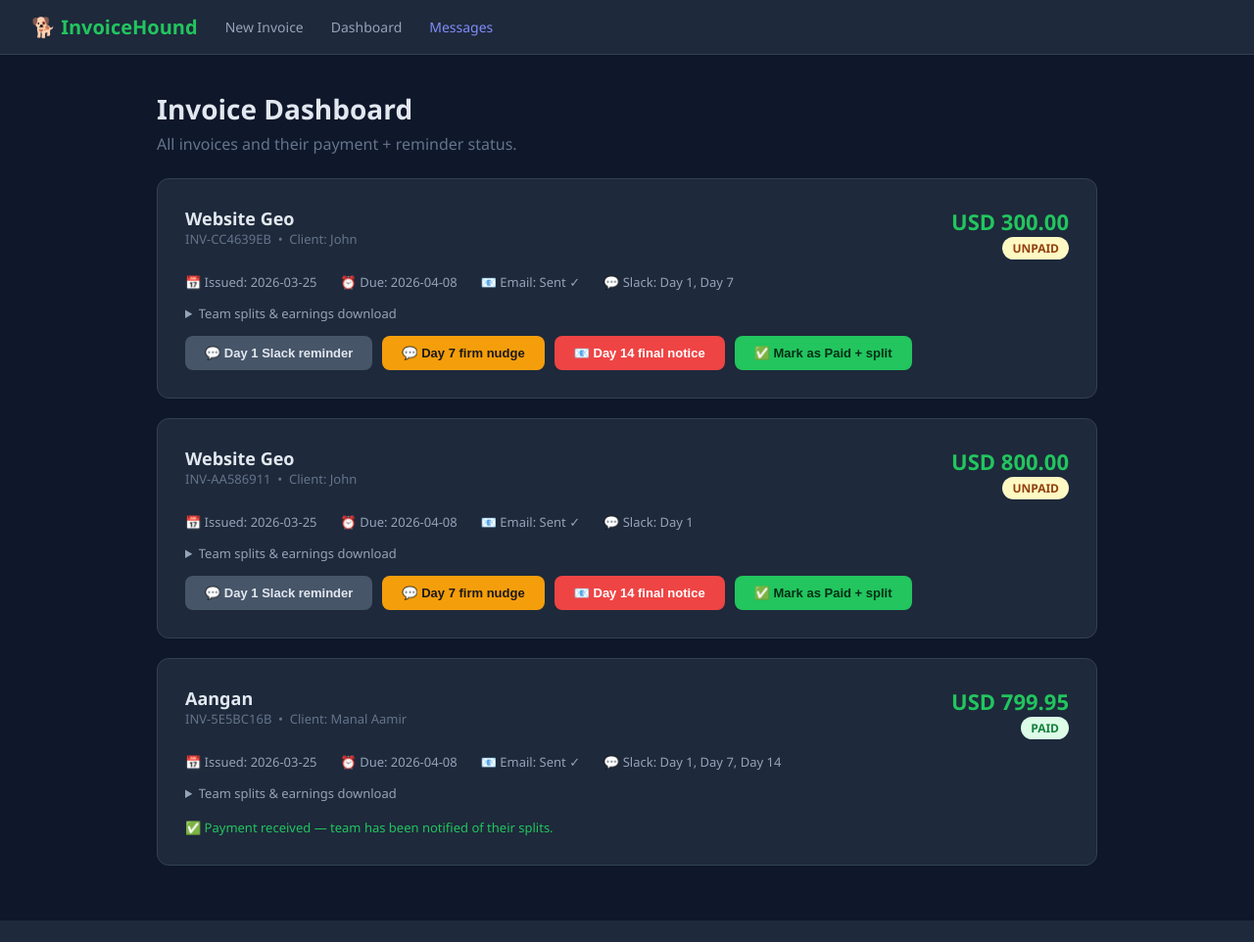
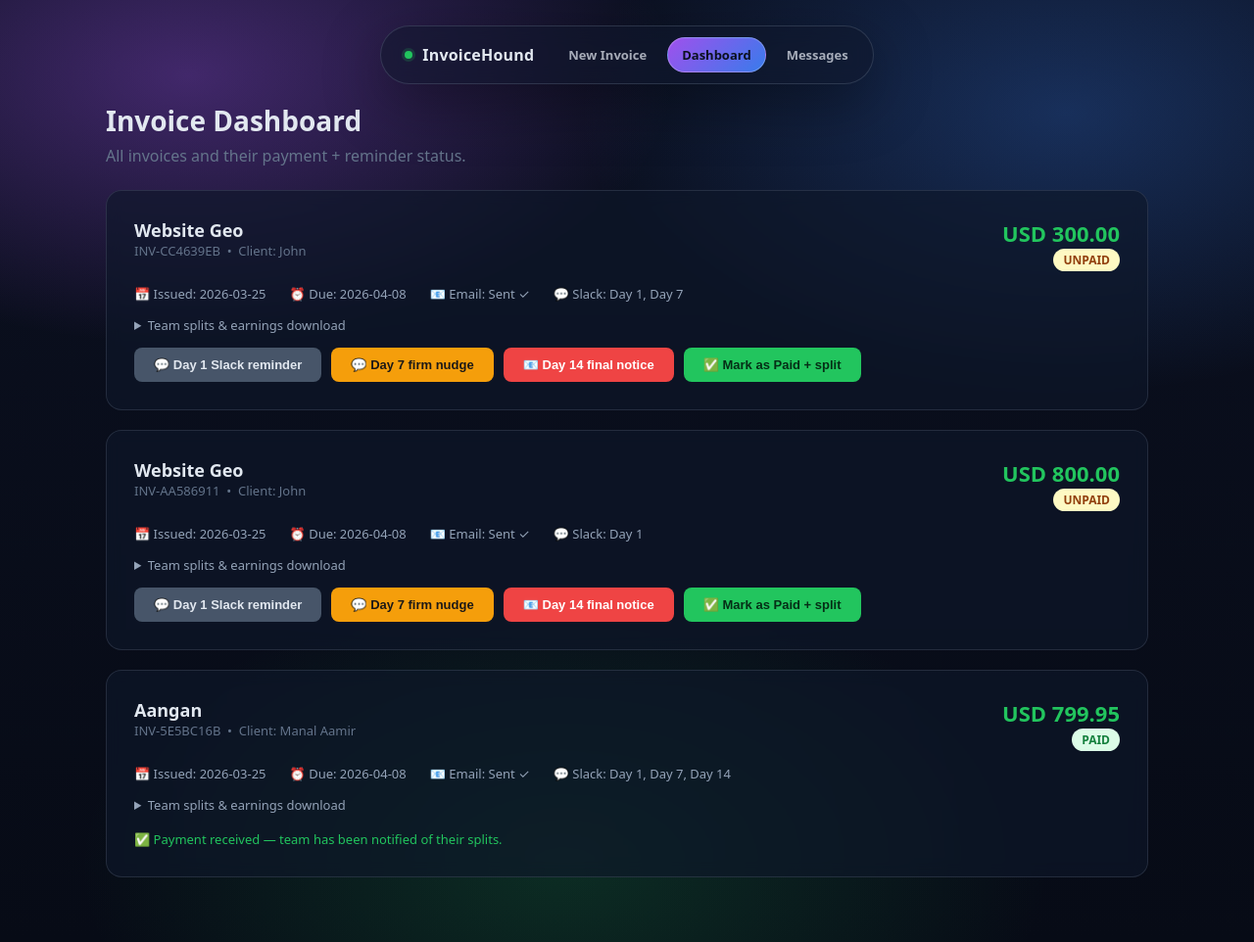
Before and after one commit to manal-aamir/launchmind-SIXSEVEN, a Flask app: page /dashboard in a window 1280 px wide. Shown: the whole page at 98% size. Before the commit the page ends 940 px from the top, so only its background shows below. Run offline with Flask 3, Linux system fonts and the light colour scheme.

Commit message:
Apply unified gradient theme and consistent pill navbar
- Update base.html to match new gradient/glass theme
- Use a single pill navbar with active link highlighting
- Fix dashboard empty-state link to /invoice

Made-with: Cursor

```diff
--- a/templates/base.html
+++ b/templates/base.html
@@ -6,16 +6,93 @@
   <title>InvoiceHound 🐕 {% block title %}{% endblock %}</title>
   <style>
     *, *::before, *::after { box-sizing: border-box; margin: 0; padding: 0; }
-    body { font-family: 'Segoe UI', Arial, sans-serif; background: #0f172a; color: #e2e8f0; min-height: 100vh; }
-    nav { background: #1e293b; padding: 14px 32px; display: flex; align-items: center; gap: 28px;
-          border-bottom: 1px solid #334155; }
-    nav .brand { font-size: 20px; font-weight: 700; color: #22c55e; text-decoration: none; }
-    nav a { color: #94a3b8; text-decoration: none; font-size: 14px; }
-    nav a:hover { color: #e2e8f0; }
-    .container { max-width: 1000px; margin: 0 auto; padding: 36px 20px; }
+
+    /* ── Theme (gradient + glass) ───────────────────────────────────── */
+    body {
+      font-family: ui-sans-serif, system-ui, -apple-system, "Segoe UI", Arial, sans-serif;
+      color: #e2e8f0;
+      min-height: 100vh;
+      background:
+        radial-gradient(900px 500px at 15% 8%, rgba(168, 85, 247, .35), transparent 55%),
+        radial-gradient(900px 520px at 85% 12%, rgba(59, 130, 246, .28), transparent 55%),
+        radial-gradient(900px 520px at 45% 92%, rgba(34, 197, 94, .18), transparent 55%),
+        linear-gradient(180deg, #0b1020 0%, #070b16 100%);
+    }
+
+    .page {
+      max-width: 1100px;
+      margin: 0 auto;
+      padding: 26px 18px 46px;
+    }
+
+    /* ── Navbar (pill) ─────────────────────────────────────────────── */
+    .topbar {
+      display: flex;
+      align-items: center;
+      justify-content: center;
+      margin-bottom: 18px;
+    }
+    .nav-pill {
+      display: flex;
+      align-items: center;
+      gap: 6px;
+      padding: 10px 10px;
+      border-radius: 999px;
+      border: 1px solid rgba(148, 163, 184, .22);
+      background: rgba(15, 23, 42, .55);
+      backdrop-filter: blur(10px);
+      box-shadow: 0 18px 60px rgba(0, 0, 0, .35);
+    }
+    .brand {
+      display: inline-flex;
+      align-items: center;
+      gap: 10px;
+      padding: 8px 14px;
+      border-radius: 999px;
+      font-weight: 800;
+      text-decoration: none;
+      color: #e2e8f0;
+      letter-spacing: .2px;
+    }
+    .brand .dot {
+      width: 8px;
+      height: 8px;
+      border-radius: 999px;
+      background: #22c55e;
+      box-shadow: 0 0 0 3px rgba(34, 197, 94, .18);
+    }
+    .nav-link {
+      text-decoration: none;
+      font-size: 13px;
+      font-weight: 700;
+      color: rgba(226, 232, 240, .72);
+      padding: 8px 14px;
+      border-radius: 999px;
+      border: 1px solid transparent;
+      transition: background .15s, border-color .15s, color .15s;
+    }
+    .nav-link:hover {
+      color: #e2e8f0;
+      background: rgba(148, 163, 184, .10);
+      border-color: rgba(148, 163, 184, .18);
+    }
+    .nav-link.active {
+      color: #0b1020;
+      background: linear-gradient(135deg, rgba(168, 85, 247, .95), rgba(59, 130, 246, .95));
+      border-color: rgba(255, 255, 255, .25);
+    }
+
+    .container { padding: 0; }
     h1 { font-size: 28px; margin-bottom: 6px; }
     h2 { font-size: 20px; margin-bottom: 14px; color: #cbd5e1; }
-    .card { background: #1e293b; border: 1px solid #334155; border-radius: 12px; padding: 28px; margin-bottom: 20px; }
+    .card {
+      background: rgba(15, 23, 42, .65);
+      border: 1px solid rgba(148, 163, 184, .18);
+      border-radius: 16px;
+      padding: 28px;
+      margin-bottom: 20px;
+      backdrop-filter: blur(8px);
+    }
     label { display: block; font-size: 13px; color: #94a3b8; margin-bottom: 5px; margin-top: 14px; }
     input, select, textarea {
       width: 100%; padding: 9px 12px; background: #0f172a; border: 1px solid #334155;
@@ -50,13 +127,17 @@
   </style>
 </head>
 <body>
-<nav>
-  <a href="/" class="brand">🐕 InvoiceHound</a>
-  <a href="/invoice">New Invoice</a>
-  <a href="/dashboard">Dashboard</a>
-  <a href="/messages" style="color:#818cf8">Messages</a>
-</nav>
-<div class="container">
+<div class="page">
+  <div class="topbar">
+    <nav class="nav-pill">
+      <a href="/invoice" class="brand"><span class="dot"></span> InvoiceHound</a>
+      <a href="/invoice" class="nav-link {% if request.path.startswith('/invoice') or request.path == '/' %}active{% endif %}">New Invoice</a>
+      <a href="/dashboard" class="nav-link {% if request.path.startswith('/dashboard') %}active{% endif %}">Dashboard</a>
+      <a href="/messages" class="nav-link {% if request.path.startswith('/messages') %}active{% endif %}">Messages</a>
+    </nav>
+  </div>
+
+  <div class="container">
   {% with messages = get_flashed_messages(with_categories=true) %}
     {% for cat, msg in messages %}
       <div class="flash flash-{{ 'ok' if cat == 'success' else 'err' }}">{{ msg }}</div>
@@ -64,5 +145,6 @@
   {% endwith %}
   {% block content %}{% endblock %}
 </div>
+</div>
 </body>
 </html>
--- a/templates/dashboard.html
+++ b/templates/dashboard.html
@@ -6,7 +6,7 @@
 
 {% if not invoices %}
   <div class="card" style="text-align:center;padding:48px;color:#475569">
-    No invoices yet. <a href="/" style="color:#22c55e">Create your first invoice →</a>
+    No invoices yet. <a href="/invoice" style="color:#22c55e">Create your first invoice →</a>
   </div>
 {% else %}
 {% for inv in invoices %}
```
